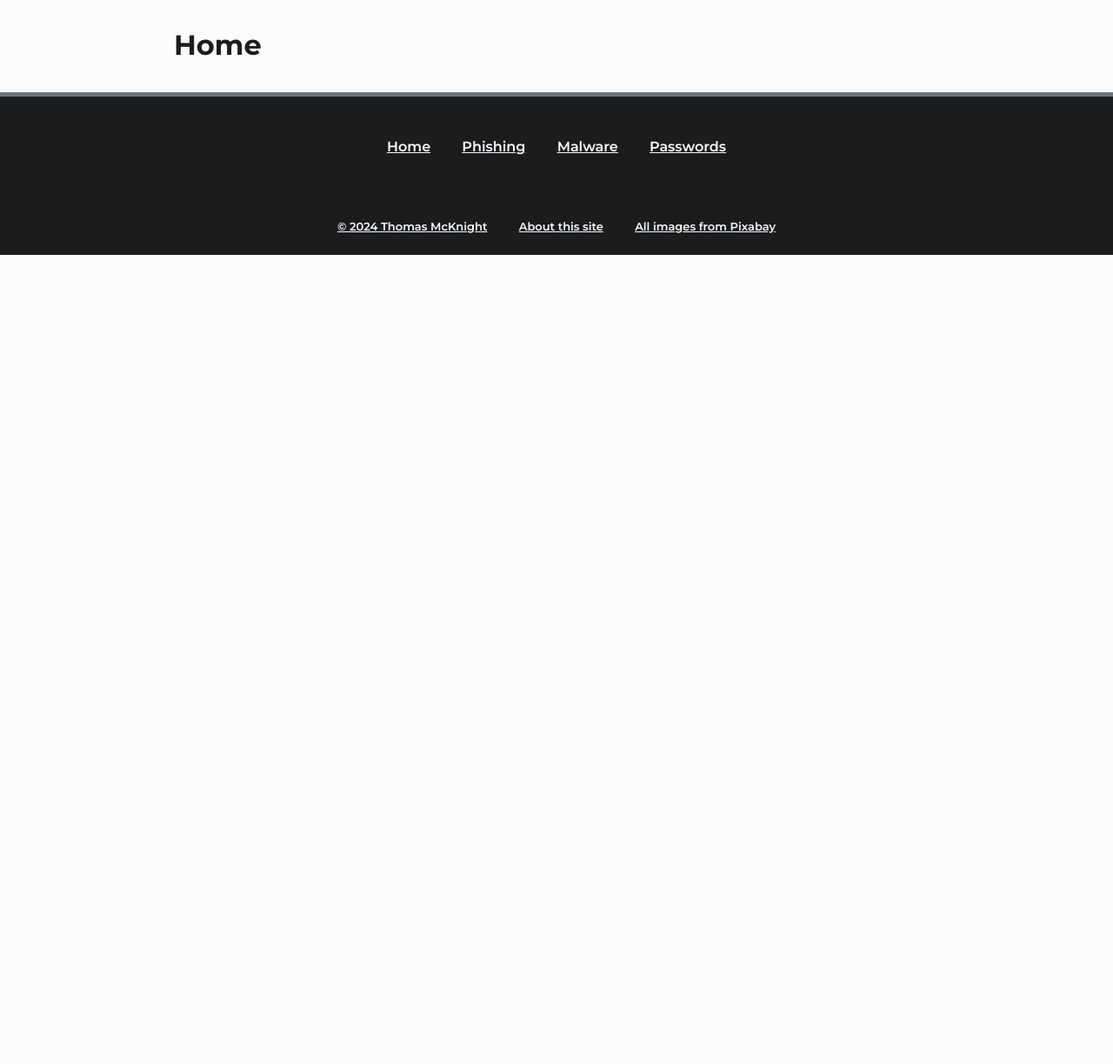
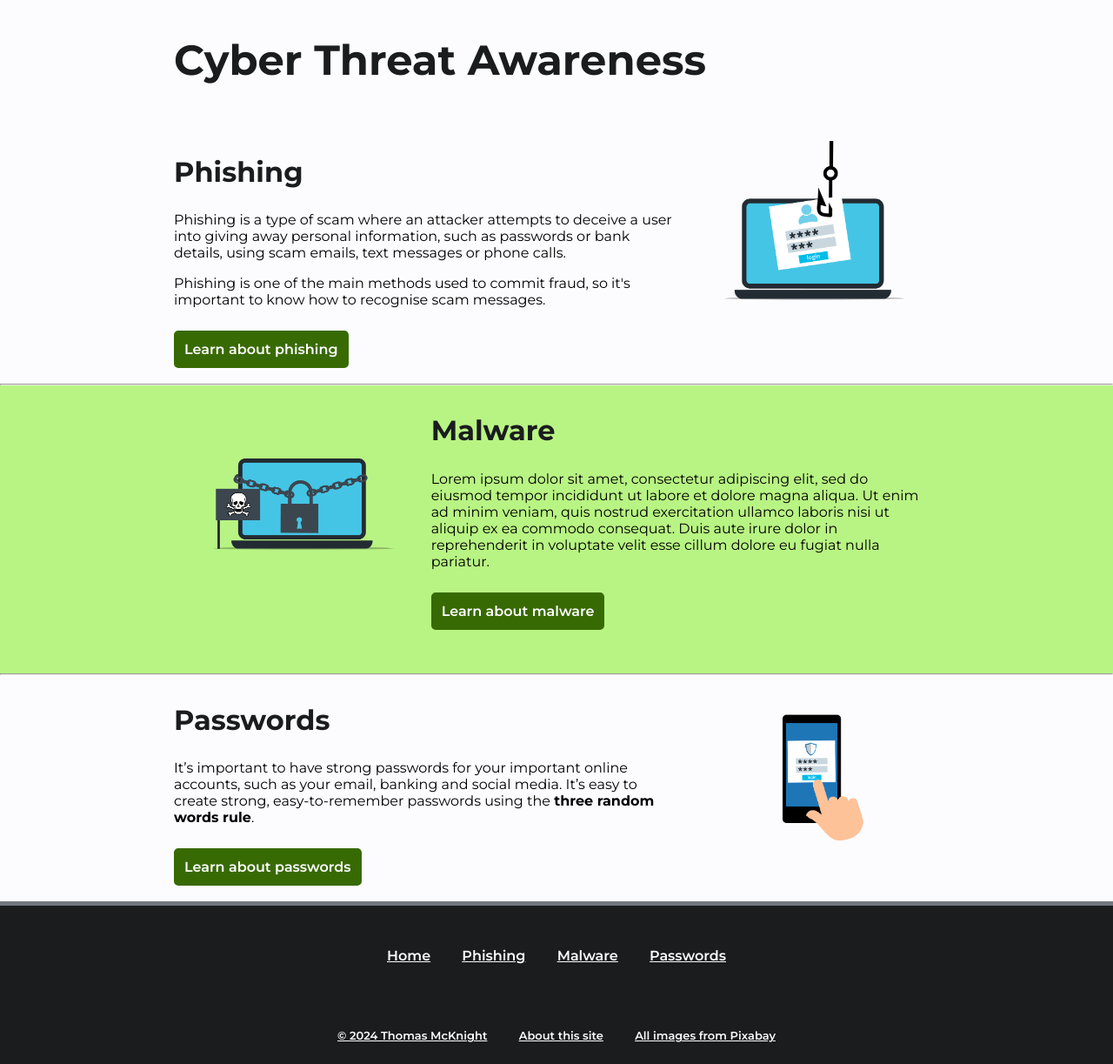
Before and after one commit to tinyTim567/CSC3094, a Flask app: page / in a window 1280 px wide. Shown: the part 104-1327 px from the top of the page at 87% size. Before the commit the page ends 397 px from the top, so only its background shows below. Run offline with Flask 3, Linux system fonts and the light colour scheme.

Commit message:
Implement home page

```diff
--- a/static/style.css
+++ b/static/style.css
@@ -230,6 +230,10 @@ hr {
     border-width: 0.5em;
 }
 
+.title {
+    font-size: xxx-large;
+}
+
 .button {
     font-family: Montserrat, serif;
     font-size: medium;
--- a/templates/main/index.html
+++ b/templates/main/index.html
@@ -6,7 +6,68 @@
 
     <section class="grid-row" id="summary">
         <div class="grid-column column-full">
-            <h1>Home</h1>
+            <h1 class="title">Cyber Threat Awareness</h1>
+        </div>
+    </section>
+
+    <section class="grid-row">
+        <div class="grid-column column-two-thirds">
+            <h1>Phishing</h1>
+            <p>
+                Phishing is a type of scam where an attacker attempts to deceive a user into giving away personal
+                information, such as passwords or bank details, using scam emails, text messages or phone calls.
+            </p>
+            <p>
+                Phishing is one of the main methods used to commit fraud, so it's important to know how to recognise
+                scam messages.
+            </p>
+            <a class="button button-primary primary-solid" href="{{ url_for('page.phishing') }}">
+                Learn about phishing
+            </a>
+        </div>
+        <div class="grid-column column-one-third">
+            <img src="/static/images/phishing.png" alt="">
+        </div>
+    </section>
+
+    <hr>
+
+    <section class="primary-container">
+        <div class="grid-row">
+            <div class="grid-column column-one-third">
+                <img src="/static/images/malware.png" alt="">
+            </div>
+            <div class="grid-column column-two-thirds">
+                <h1>Malware</h1>
+                <p>
+                    Lorem ipsum dolor sit amet, consectetur adipiscing elit, sed do eiusmod tempor incididunt ut labore
+                    et dolore magna aliqua. Ut enim ad minim veniam, quis nostrud exercitation ullamco laboris nisi ut
+                    aliquip ex ea commodo consequat. Duis aute irure dolor in reprehenderit in voluptate velit esse
+                    cillum dolore eu fugiat nulla pariatur.
+                </p>
+                <a class="button button-primary primary-solid" href="{{ url_for('page.malware') }}">
+                    Learn about malware
+                </a>
+            </div>
+        </div>
+    </section>
+
+    <hr>
+
+    <section class="grid-row">
+        <div class="grid-column column-two-thirds">
+            <h1>Passwords</h1>
+            <p>
+                It’s important to have strong passwords for your important online accounts, such as your email, banking
+                and social media. It’s easy to create strong, easy-to-remember passwords using the <b>three random words
+                rule</b>.
+            </p>
+            <a class="button button-primary primary-solid" href="{{ url_for('page.passwords') }}">
+                Learn about passwords
+            </a>
+        </div>
+        <div class="grid-column column-one-third">
+            <img src="/static/images/password.png" alt="">
         </div>
     </section>
 
```
